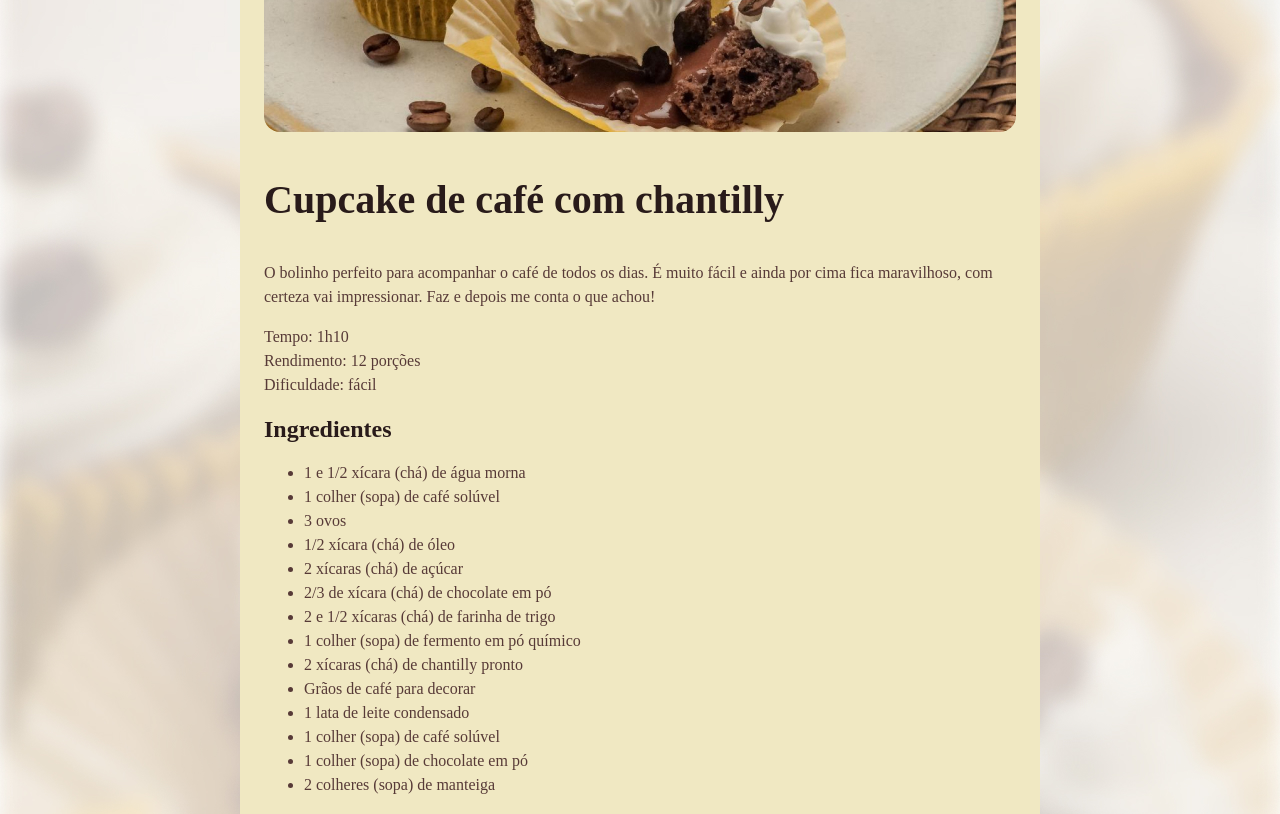
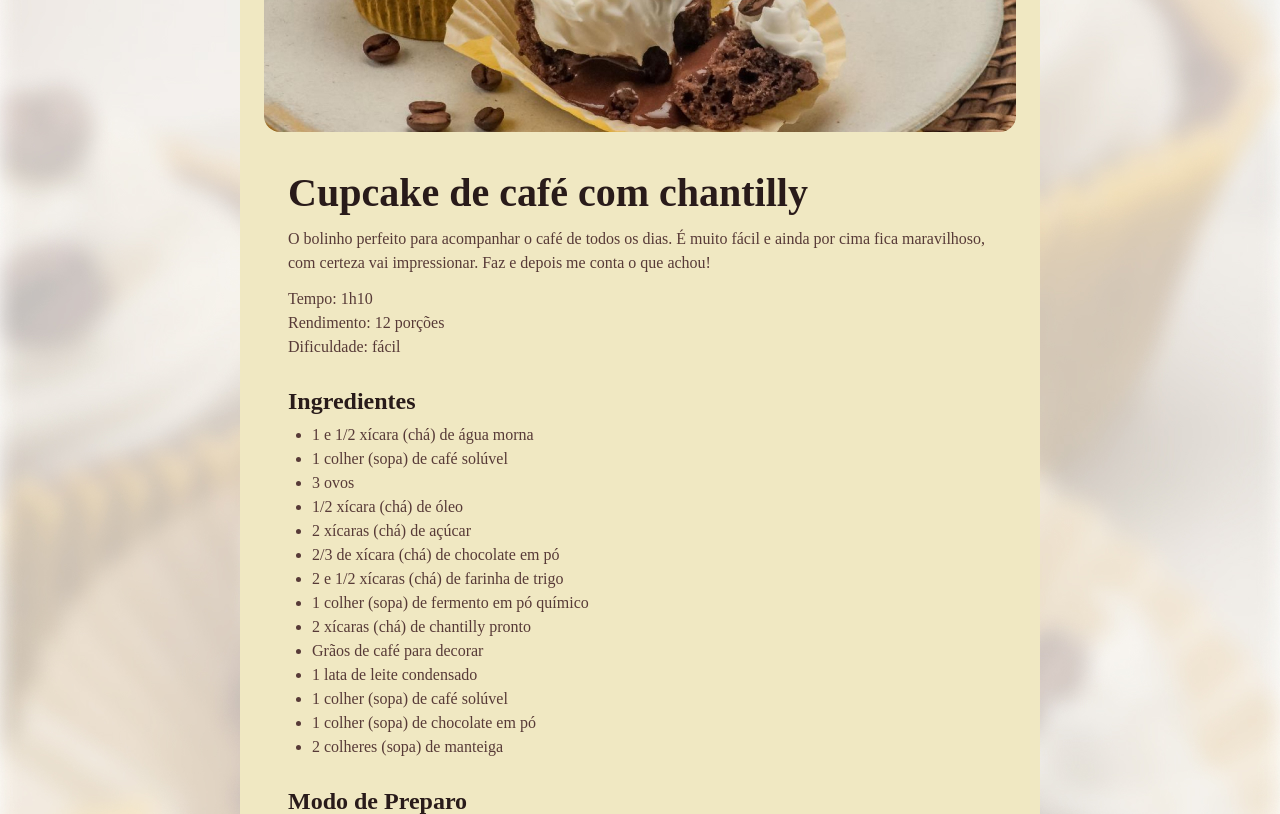
Before and after one commit to nathlessa/projeto-receita, a plain HTML site: page index.html in a window 1280 px wide. Shown: the part 340-1154 px from the top of the page. Drawn offline with Linux system fonts and the light colour scheme; a web font is replaced by a local one.

Commit message:
personalizando espaços

```diff
--- a/style.css
+++ b/style.css
@@ -1,3 +1,8 @@
+* {
+    margin: 0;
+    padding: 0;
+}
+
 :root {
     font-family: "Alice", serif;
     line-height: 150%;
@@ -23,13 +28,30 @@ body {
     border-radius: 16px;
   }
 
+  main {
+    padding: 24px;
+  }
+
+  #about p + p {
+    margin-top: 12px;
+  }
+
   h1 {
     line-height: 140%;
     font-size: 40px;
     color: #291B1A;
+    margin-bottom: 4px;
+    line-height: 150%;
   }
 
   h2 {
     font-size: 24px;
     color: #291B1A;
+    margin-top: 24px;
+    margin-bottom: 4px;
+    line-height: 150%;
   }
+
+  ul {
+    padding-left: 24px;
+  }
```
